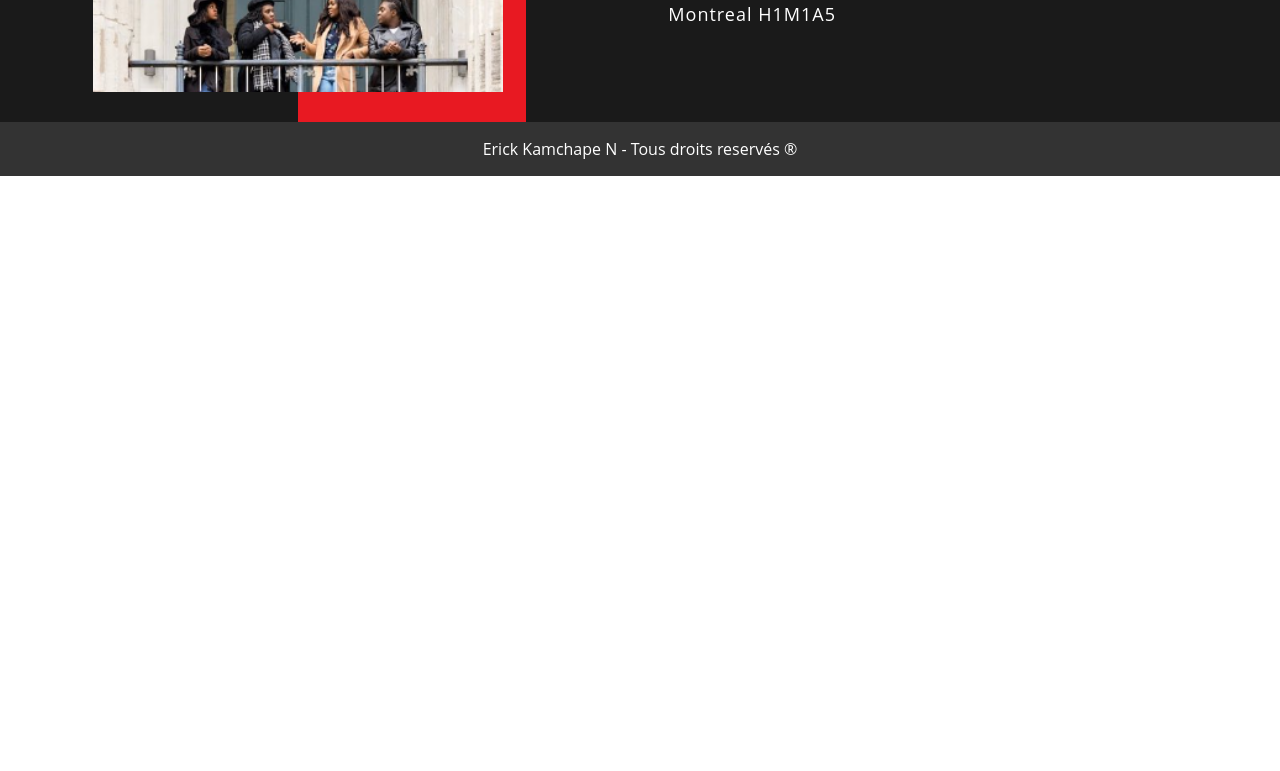
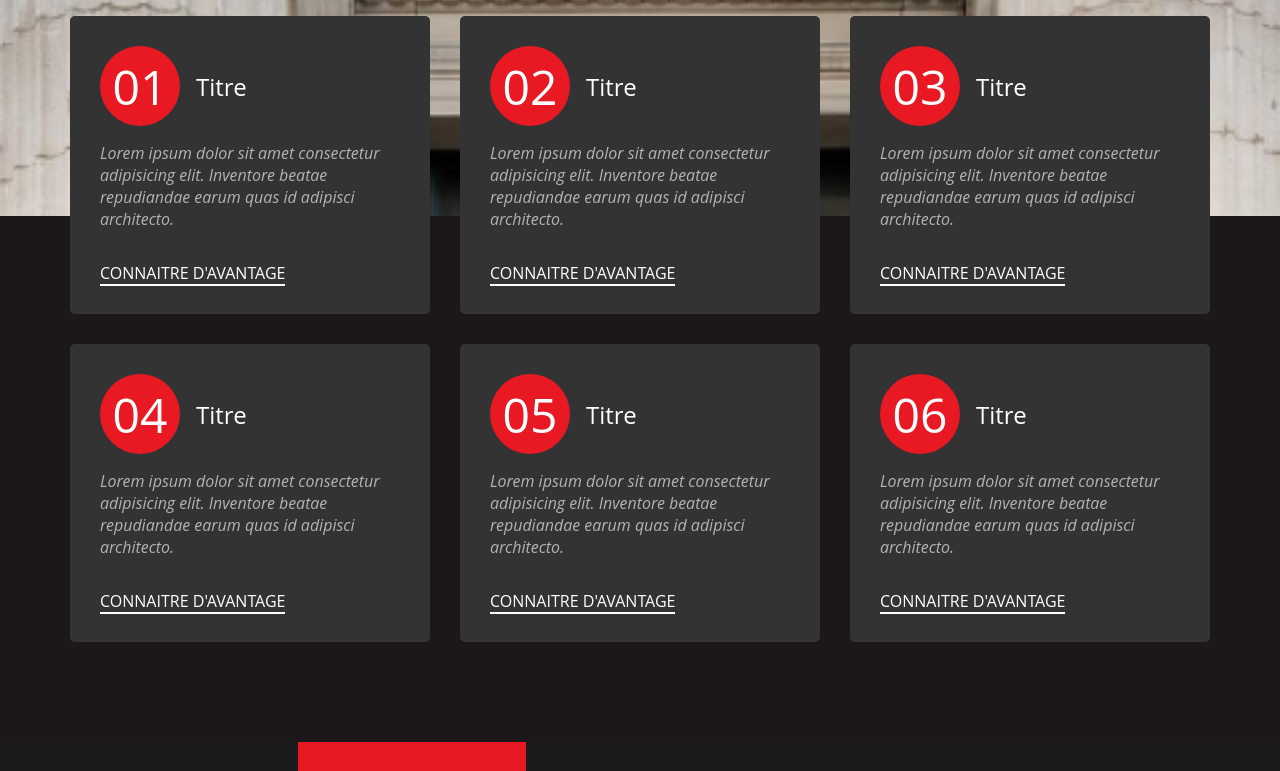
Before and after one commit to ricoFat/divineInspiration, a plain HTML site: page index.html in a window 1280 px wide. Shown: the part 1718-2489 px from the top of the page. Before the commit the page ends 1894 px from the top, so only its background shows below. Drawn offline with nearby package versions, Linux system fonts and the light colour scheme.

Commit message:
ajout de la section services

```diff
--- a/assets/css/main.css
+++ b/assets/css/main.css
@@ -4,6 +4,7 @@
 @import url('hero.css');
 @import url('contact.css');
 @import url('responsive.css');
+@import url('services.css');
 
 
 /*
--- /dev/null
+++ b/assets/css/services.css
@@ -0,0 +1,82 @@
+.services
+{
+    padding-bottom: 100px;
+    background-color: #1c1819;
+
+}
+
+.services .img_container
+{
+    position: relative;
+    height: 700px;
+}
+
+.services img
+{
+    position: absolute;
+     width: 100%;
+    height: 100%;
+    object-fit: cover;
+    object-position: top;
+}
+
+.services .container
+{
+    position: relative;
+    margin-top: -200px;
+    color: #fff;
+    z-index: 1;
+}
+
+.services .liste
+{
+    display: grid;
+    grid-template-columns: 1fr 1fr 1fr;
+    gap: 30px;
+}
+
+.services .carte
+{
+    padding: 30px;
+    background-color: #333;
+    border-radius: 5px;
+}
+
+.services .carte .titre
+{
+    display: flex;
+    align-items: center;
+    gap: 1rem;
+    font-size: 1.5rem;
+    text-transform: capitalize;
+}
+
+.services .carte .numero
+{
+    width: 80px;
+    height: 80px;
+    background-color: var(--primary-color);
+    border-radius: 50%;
+    display: flex;
+    align-items: center;
+    justify-content: center;
+    font-size: 3rem;
+}
+
+.services .carte p
+{
+    margin: 1rem 0 2rem;
+    color: #b3b3b3;
+    font-style: italic;
+}
+
+.services .carte a
+{
+    text-transform: uppercase;
+    border-bottom: 2px solid #fff;
+}
+
+.services .carte a:hover
+{
+    color: #b3b3b3;
+}
--- a/index.html
+++ b/index.html
@@ -51,6 +51,70 @@
             </div>
 
         </section>
+
+        <section id="services" class="services">
+            <div class="img_container">
+                <img src="assets/img/6.png" alt="">
+            </div>
+            <div class="container">
+                <div class="liste">
+                    <div class="carte">
+                        <div class="titre">
+                            <div class="numero">01</div>
+                            Titre
+                        </div>
+                        <p>Lorem ipsum dolor sit amet consectetur adipisicing elit. Inventore beatae repudiandae earum quas id adipisci architecto. </p>
+                        <a href="#">Connaitre d'avantage</a>
+                    </div>
+
+                    <div class="carte">
+                        <div class="titre">
+                            <div class="numero">02</div>
+                            Titre
+                        </div>
+                        <p>Lorem ipsum dolor sit amet consectetur adipisicing elit. Inventore beatae repudiandae earum quas id adipisci architecto. </p>
+                        <a href="#">Connaitre d'avantage</a>
+                    </div>
+
+                    <div class="carte">
+                        <div class="titre">
+                            <div class="numero">03</div>
+                            Titre
+                        </div>
+                        <p>Lorem ipsum dolor sit amet consectetur adipisicing elit. Inventore beatae repudiandae earum quas id adipisci architecto. </p>
+                        <a href="#">Connaitre d'avantage</a>
+                    </div>
+
+                    <div class="carte">
+                        <div class="titre">
+                            <div class="numero">04</div>
+                            Titre
+                        </div>
+                        <p>Lorem ipsum dolor sit amet consectetur adipisicing elit. Inventore beatae repudiandae earum quas id adipisci architecto. </p>
+                        <a href="#">Connaitre d'avantage</a>
+                    </div>
+
+                    <div class="carte">
+                        <div class="titre">
+                            <div class="numero">05</div>
+                            Titre
+                        </div>
+                        <p>Lorem ipsum dolor sit amet consectetur adipisicing elit. Inventore beatae repudiandae earum quas id adipisci architecto. </p>
+                        <a href="#">Connaitre d'avantage</a>
+                    </div>
+
+                    <div class="carte">
+                        <div class="titre">
+                            <div class="numero">06</div>
+                            Titre
+                        </div>
+                        <p>Lorem ipsum dolor sit amet consectetur adipisicing elit. Inventore beatae repudiandae earum quas id adipisci architecto. </p>
+                        <a href="#">Connaitre d'avantage</a>
+                    </div>
+                </div>
+            </div>
+        </section>
+
         <section id="contact" class="contact">
             <div class="container">
                 <div class="gauche">
```
